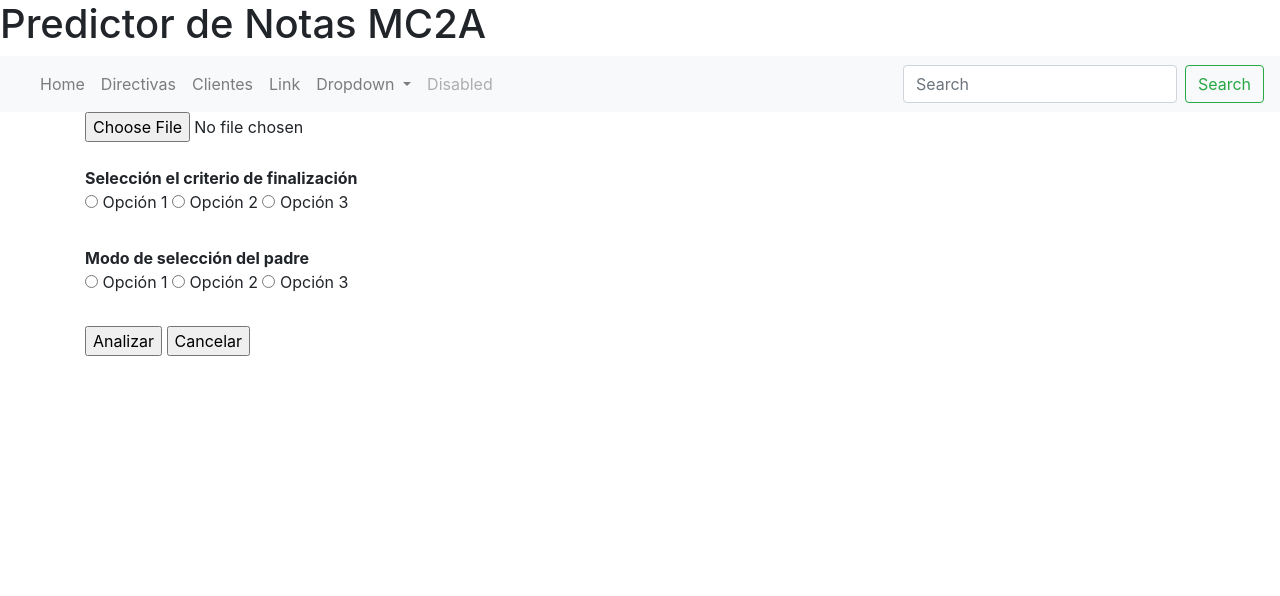
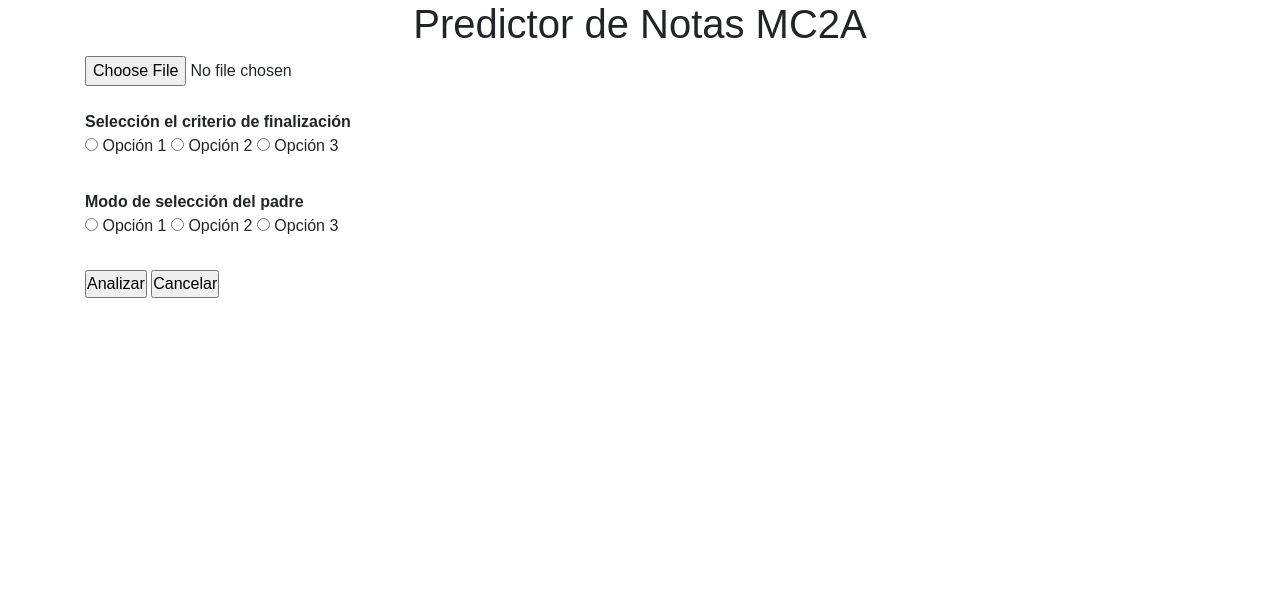
Before and after one commit to wjoelmendoza/practica1IA1, a Flask app: page / in a window 1280 px wide. Shown: the top 596 px of the page. Run offline with Flask 2, Linux system fonts and the light colour scheme; some libraries are stand-ins or nearby versions.

Commit message:
jiji quite unos efectos que no funcionaron

```diff
--- a/static/styless.css
+++ b/static/styless.css
@@ -1,3 +1,8 @@
+
+* { margin:0; padding:0; }
+body { font-family: sans-serif;}
+#content { margin: 50px; }
+a { text-decoration: none; }
 
 .expandable {
   background: #fff;
--- a/templates/inicio.html
+++ b/templates/inicio.html
@@ -4,59 +4,19 @@
     <title>Practica1 IA1</title>
     <link rel="stylesheet" href="https://stackpath.bootstrapcdn.com/bootstrap/4.4.1/css/bootstrap.min.css" integrity="sha384-Vkoo8x4CGsO3+Hhxv8T/Q5PaXtkKtu6ug5TOeNV6gBiFeWPGFN9MuhOf23Q9Ifjh" crossorigin="anonymous">
     <link rel="stylesheet" href="{{ url_for('static', filename='styless.css') }}">
+
   </head>
   <body>
-    <h1>Predictor de Notas MC2A</h1>
 
-      <nav class="navbar navbar-expand-lg navbar-light bg-light">
-        <a class="navbar-brand" href="#">{{ title }}</a>
-        <button class="navbar-toggler" type="button" data-toggle="collapse" data-target="#navbarSupportedContent" aria-controls="navbarSupportedContent" aria-expanded="false" aria-label="Toggle navigation">
-          <span class="navbar-toggler-icon"></span>
-        </button>
+    <div class="container" style="text-align: center;">
+      <h1>Predictor de Notas MC2A</h1>
+    </div>
 
-        <div class="collapse navbar-collapse" id="navbarSupportedContent">
-          <ul class="navbar-nav mr-auto">
-            <li class="nav-item ">
-              <a class="nav-link" href="#">Home <span class="sr-only">(current)</span></a>
-            </li>
-            <li class="nav-item " routerLinkActive="active">
-              <a class="nav-link"  routerLink="/directivas">Directivas</a>
-            </li>
-            <li class="nav-item " routerLinkActive="active">
-              <a class="nav-link"  routerLink="/clientes">Clientes</a>
-            </li>
-            <li class="nav-item">
-              <a class="nav-link" href="#">Link</a>
-            </li>
-            <li class="nav-item dropdown">
-              <a class="nav-link dropdown-toggle" href="#" id="navbarDropdown" role="button" data-toggle="dropdown" aria-haspopup="true" aria-expanded="false">
-                Dropdown
-              </a>
-              <div class="dropdown-menu" aria-labelledby="navbarDropdown">
-                <a class="dropdown-item" href="#">Action</a>
-                <a class="dropdown-item" href="#">Another action</a>
-                <div class="dropdown-divider"></div>
-                <a class="dropdown-item" href="#">Something else here</a>
-              </div>
-            </li>
-            <li class="nav-item">
-              <a class="nav-link disabled" href="#" tabindex="-1" aria-disabled="true">Disabled</a>
-            </li>
-          </ul>
-          <form class="form-inline my-2 my-lg-0">
-            <input class="form-control mr-sm-2" type="search" placeholder="Search" aria-label="Search">
-            <button class="btn btn-outline-success my-2 my-sm-0" type="submit">Search</button>
-          </form>
-        </div>
-      </nav>
-    <!--
-
-
-    -->
     <div class="container">
       <form action="/analizar" method="POST" enctype="multipart/form-data">
 
         <input type="file" name="file" id="file"/><br/><br/>
+
         <strong>Selección el criterio de finalización</strong><br/>
         <label>
         <input name="criterio" type="radio" value="1"/>
```
